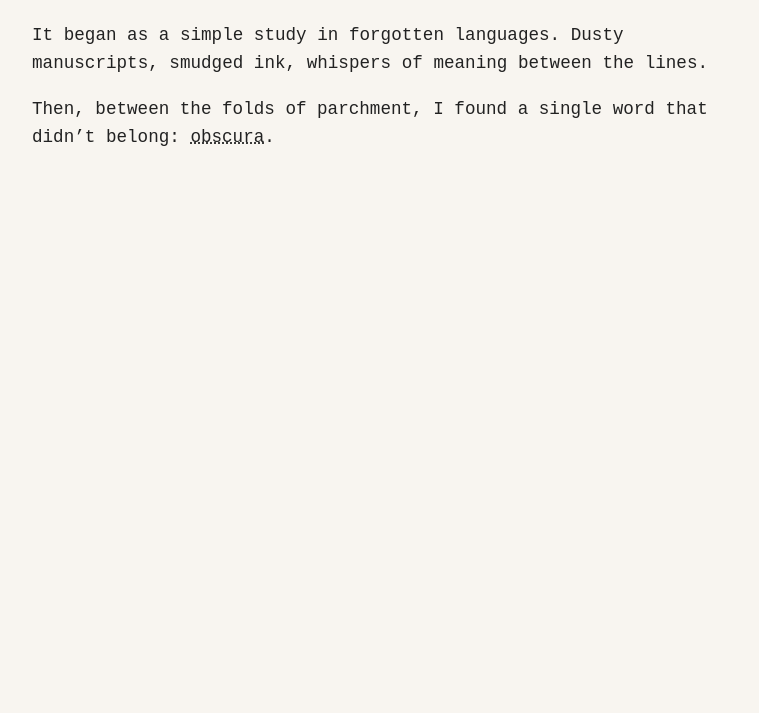
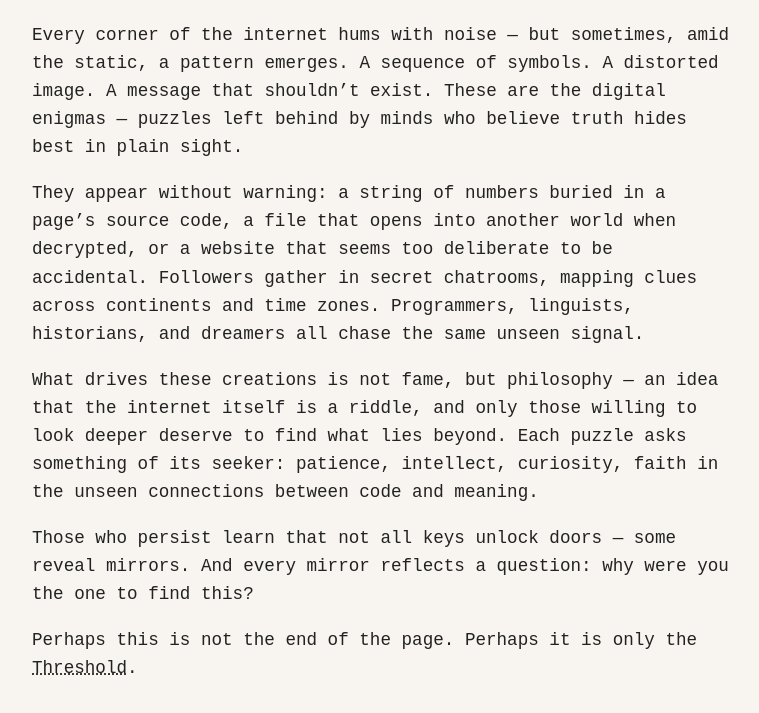
Before and after one commit to NumenObscura/site, a website: page public/index.html in a window 1280 px wide. Shown: the part 119-832 px from the top of the page, without its empty margins (258-1017 px from the left). Before the commit the page ends 800 px from the top, so only its background shows below. Drawn offline with Linux system fonts and the light colour scheme.

Commit message:
Updated homepage HTML content

```diff
--- a/public/index.html
+++ b/public/index.html
@@ -4,7 +4,7 @@
 <head>
     <meta charset="UTF-8" />
     <meta name="viewport" content="width=device-width,initial-scale=1" />
-    <title>Obscura Archives</title>
+    <title>Echoes in the Code: The Lost Mysteries of the Net</title>
     <link rel="stylesheet" href="style.css" />
 </head>
 
@@ -12,12 +12,23 @@
     <div id="story-container" class="story-container">
         <h1>The Obscura Archive</h1>
         <p id="glitch-zone">
-            It began as a simple study in forgotten languages. Dusty manuscripts, smudged ink, whispers of meaning
-            between the lines.
+            Every corner of the internet hums with noise — but sometimes, amid the static, a pattern emerges.
+            A sequence of symbols. A distorted image. A message that shouldn’t exist.
+            These are the digital enigmas — puzzles left behind by minds who believe truth hides best in plain sight.
         </p>
-        <p>
-            Then, between the folds of parchment, I found a single word that didn’t belong:
-            <span id="trigger-word" class="hidden-word">obscura</span>.
+        <p id="glitch-zone">
+            They appear without warning: a string of numbers buried in a page’s source code, a file that opens into another world when decrypted, or a website that seems too deliberate to be accidental. Followers gather in secret chatrooms, mapping clues across continents and time zones. Programmers, linguists, historians, and dreamers all chase the same unseen signal.
+        </p>
+        <p id="glitch-zone">
+            What drives these creations is not fame, but philosophy — an idea that the internet itself is a riddle, and only those willing to look deeper deserve to find what lies beyond. Each puzzle asks something of its seeker: patience, intellect, curiosity, faith in the unseen connections between code and meaning.
+        </p>
+        <p id="glitch-zone">
+            Those who persist learn that not all keys unlock doors — some reveal mirrors.
+            And every mirror reflects a question: why were you the one to find this?
+        <p id="glitch-zone">
+            Perhaps this is not the end of the page.
+            Perhaps it is only the
+            <span id="trigger-word" class="hidden-word">Threshold</span>.
         </p>
     </div>
 
```
